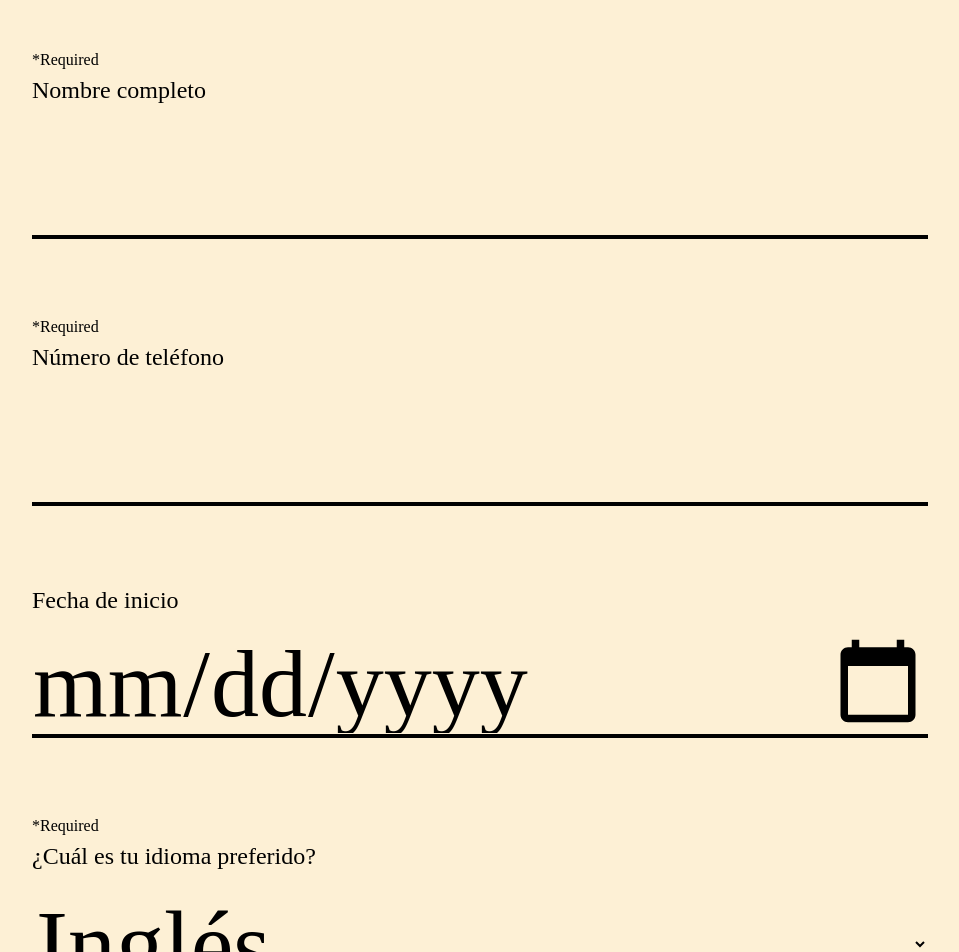
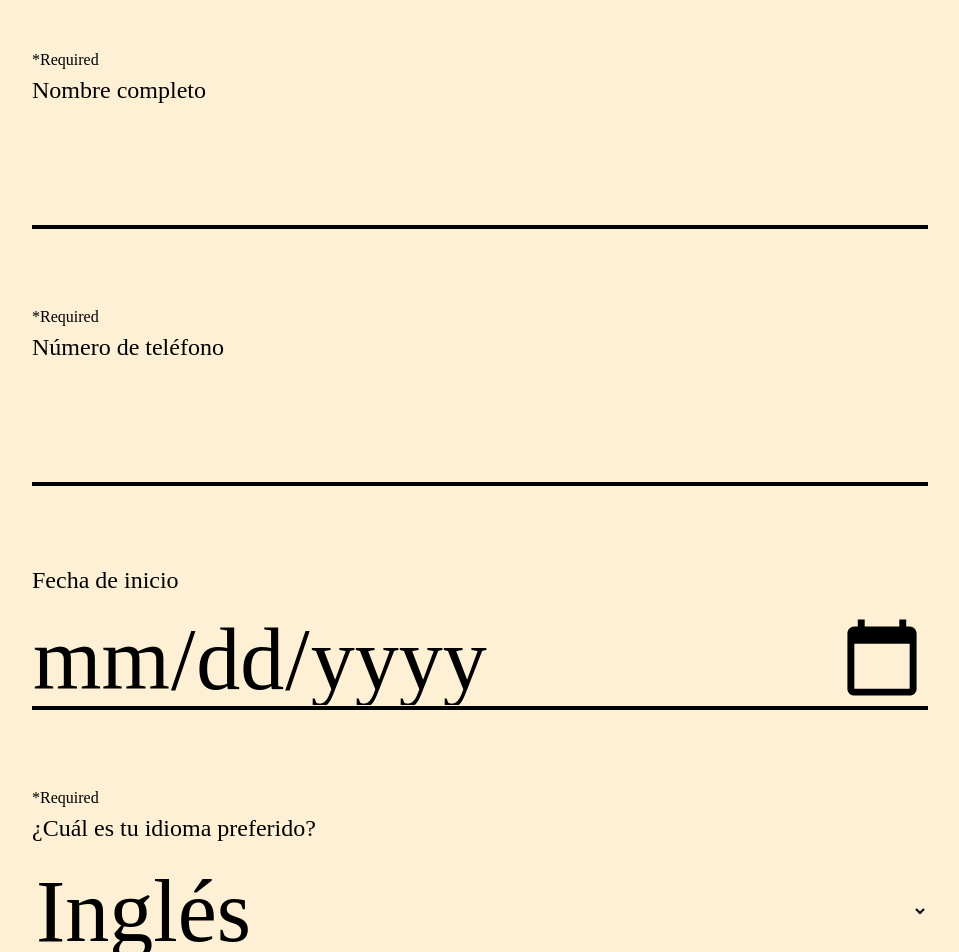
Before and after one commit to Squiffles/Forms, a React (Vite) app in the folder CLIENT/: page /form in a window 1280 px wide. Shown: the part 80-1032 px from the top of the page, without its empty margins (160-1119 px from the left). Built offline with nearby package versions, Linux system fonts and the light colour scheme; a web font is replaced by a local one.

Commit message:
form handled

```diff
--- a/CLIENT/package.json
+++ b/CLIENT/package.json
@@ -15,12 +15,14 @@
         "react": "^18.2.0",
         "react-dom": "^18.2.0",
         "react-redux": "^8.1.2",
-        "react-router-dom": "^6.16.0"
+        "react-router-dom": "^6.16.0",
+        "uuid": "^9.0.1"
     },
     "devDependencies": {
         "@types/react": "^18.2.15",
         "@types/react-dom": "^18.2.7",
         "@types/react-router-dom": "^5.3.3",
+        "@types/uuid": "^9.0.4",
         "@typescript-eslint/eslint-plugin": "^6.0.0",
         "@typescript-eslint/parser": "^6.0.0",
         "@vitejs/plugin-react-swc": "^3.3.2",
--- a/CLIENT/src/components/Pages/Form.tsx
+++ b/CLIENT/src/components/Pages/Form.tsx
@@ -1,9 +1,70 @@
 // --------------- IMPORTS ---------------
+import { useState, useEffect } from "react";
 import { items } from "../../services/data.json";
+import { postAnswerRequest } from "../../services/requests/answer";
 
 
 // --------------- COMPONENT ---------------
 function Form() {
+
+
+    const NAME = items[0];
+    const PHONE_NUMBER = items[1];
+    const START_DATE = items[2];
+    const PREFERRED_LANGUAGE = items[3];
+    const HOW_FOUND = items[4];
+    const NEWSLETTER_SUBSCRIPTION = items[5];
+
+    type Answer = {
+        name: string;
+        phoneNumber: string;
+        startDate?: string | null;
+        preferredLanguage: string;
+        howFound: string;
+        newsletter_subscription?: boolean | null
+    };
+
+    // LOCAL STATES:
+    const [answer, setAnswer] = useState<Answer>({
+        name: "",
+        phoneNumber: "",
+        startDate: null,
+        preferredLanguage: "",
+        howFound: "",
+        newsletter_subscription: null
+    });
+
+
+    // FUNCTIONS:
+    const handleSubmit = (event: any) => {
+        event.preventDefault();
+
+        // Check if the answer is filled before making the post request.
+        // if (answer)
+        // postAnswerRequest(answer);
+    };
+
+
+    type inputSort = "NAME" | "PHONE_NUMBER" | "START_DATE" | "PREFERRED_LANGUAGE" | "HOW_FOUND" | "NEWSLETTER_SUBSCRIPTION";
+    const handleInputChange = (event: any, sort: inputSort) => {
+        let VALUE = event.target.value;
+
+        sort === "NAME" && setAnswer({ ...answer, name: VALUE });
+        sort === "PHONE_NUMBER" && setAnswer({ ...answer, phoneNumber: VALUE });
+        sort === "START_DATE" && setAnswer({ ...answer, startDate: VALUE });
+        sort === "PREFERRED_LANGUAGE" && setAnswer({ ...answer, preferredLanguage: VALUE });
+        sort === "HOW_FOUND" && setAnswer({ ...answer, howFound: VALUE });
+        sort === "NEWSLETTER_SUBSCRIPTION" && (
+            VALUE = event.target.checked ? true : null,
+            setAnswer({ ...answer, newsletter_subscription: VALUE })
+        );
+
+        return;
+    };
+
+    useEffect(() => {
+        console.log(answer);
+    }, [answer])
 
 
     // ELEMENT:
@@ -12,45 +73,50 @@ function Form() {
             <header className="flex justify-between items-center w-full text-[4rem] leading-[1]">
                 <span>INPUT</span><span>IT</span>
             </header>
-            <form className="flex flex-col gap-[5rem] w-[70%] mt-[5%] border-black rounded-[0.5rem]">
-                {/* NAME */}
+            <form
+                className="flex flex-col gap-[5rem] w-[70%] mt-[5%] border-black rounded-[0.5rem]"
+                onSubmit={handleSubmit}
+            >
+                {/* 1) NAME */}
                 <section className="flex flex-col justify-start">
                     {
-                        items[0].required ? (
+                        NAME.required ? (
                             <p>*Required</p>
                         ) : null
                     }
-                    <label className="text-[1.5rem]">{items[0].label}</label>
+                    <label className="text-[1.5rem]">{NAME.label}</label>
                     <div className="relative w-full mt-4">
                         <input
-                            className="w-full bg-transparent outline-none text-[6rem] leading-[1]"
-                            type={items[0].type}
-                            required={items[0].required}
+                            className="w-full bg-transparent outline-none text-[5.5rem] leading-[1]"
+                            type={NAME.type}
+                            onChange={(e) => handleInputChange(e, "NAME")}
+                            required={NAME.required}
                         />
                         <div className="absolute w-full h-1 bg-black" />
                     </div>
                 </section>
-                {/* PHONE NUMBER */}
+                {/* 2) PHONE NUMBER */}
                 <section className="flex flex-col justify-start">
                     {
-                        items[1].required ? (
+                        PHONE_NUMBER.required ? (
                             <p>*Required</p>
                         ) : null
                     }
-                    <label className="text-[1.5rem]">{items[1].label}</label>
+                    <label className="text-[1.5rem]">{PHONE_NUMBER.label}</label>
                     <div className="relative w-full mt-4">
                         <input
-                            className="w-full bg-transparent outline-none text-[6rem] leading-[1]"
-                            type={items[1].type}
-                            required={items[1].required}
+                            className="w-full bg-transparent outline-none text-[5.5rem] leading-[1]"
+                            type={PHONE_NUMBER.type}
+                            onChange={(e) => handleInputChange(e, "PHONE_NUMBER")}
+                            required={PHONE_NUMBER.required}
                         />
                         <div className="absolute w-full h-1 bg-black" />
                     </div>
                 </section>
-                {/* START DATE */}
+                {/* 3) START DATE */}
                 <section className="flex flex-col justify-start">
                     {
-                        items[2].required ? (
+                        START_DATE.required ? (
                             <p>*Required</p>
                         ) : null
                     }
@@ -58,22 +124,23 @@ function Form() {
                         className="text-[1.5rem]"
                         htmlFor="start_date"
                     >
-                        {items[2].label}
+                        {START_DATE.label}
                     </label>
                     <div className="relative w-full mt-4">
                         <input
                             id="start_date"
-                            className="w-full bg-transparent outline-none text-[6rem] leading-[1]"
-                            type={items[2].type}
-                            required={items[2].required}
+                            className="w-full bg-transparent outline-none text-[5.5rem] leading-[1]"
+                            type={START_DATE.type}
+                            onChange={(e) => handleInputChange(e, "START_DATE")}
+                            required={START_DATE.required}
                         />
                         <div className="absolute w-full h-1 bg-black" />
                     </div>
                 </section>
-                {/* PREERRED LANGUAGE */}
+                {/* 4) PREERRED LANGUAGE */}
                 <section className="flex flex-col justify-start">
                     {
-                        items[3].required ? (
+                        PREFERRED_LANGUAGE.required ? (
                             <p>*Required</p>
                         ) : null
                     }
@@ -81,41 +148,47 @@ function Form() {
                         className="text-[1.5rem]"
                         htmlFor="preferred_language"
                     >
-                        {items[3].label}
+                        {PREFERRED_LANGUAGE.label}
                     </label>
                     <div className="relative w-full mt-4">
                         <select
                             id="preferred_language"
-                            className="w-full bg-transparent outline-none text-[6rem] leading-[1]"
-                            required={items[3].required}
+                            className="w-full bg-transparent outline-none text-[5.5rem] leading-[1]"
+                            required={PREFERRED_LANGUAGE.required}
+                            onChange={(e) => handleInputChange(e, "PREFERRED_LANGUAGE")}
                         >
                             {
-                                items[3].options?.map((option, idx) => (
-                                    <option key={idx}>{option.label}</option>
+                                PREFERRED_LANGUAGE.options?.map((option, idx) => (
+                                    <option key={idx} value={option.value} >{option.label}</option>
                                 ))
                             }
                         </select>
                         <div className="absolute w-full h-1 bg-black" />
                     </div>
                 </section>
-                {/* HOW FOUND */}
+                {/* 5) HOW FOUND */}
                 <section className="flex flex-col justify-start">
                     {
-                        items[4].required ? (
+                        HOW_FOUND.required ? (
                             <p>*Required</p>
                         ) : null
                     }
-                    <label className="text-[1.5rem]">{items[4].label}</label>
+                    <label className="text-[1.5rem]">{HOW_FOUND.label}</label>
                     <div className="relative w-full mt-4">
                         {
-                            items[4].options?.map((option, index) => (
-                                <span className="flex">
+                            HOW_FOUND.options?.map((option, index) => (
+                                <span
+                                    key={index}
+                                    className="flex"
+                                >
                                     <input
                                         key={index}
                                         id={`option_${index}`}
-                                        className="w-[30px] bg-transparent outline-none text-[6rem] leading-[1]"
+                                        className="w-[30px] bg-transparent outline-none text-[5.5rem] leading-[1]"
                                         type={items[4].type}
                                         name="how_found"
+                                        onChange={(e) => handleInputChange(e, "HOW_FOUND")}
+                                        value={option.value}
                                         required={items[4].required}
                                     />
                                     <label
@@ -129,27 +202,29 @@ function Form() {
                         }
                     </div>
                 </section>
-                {/* NEWSLETTER */}
+                {/* 6) NEWSLETTER SUBSCRIPTION */}
                 <section className="flex flex-row-reverse justify-end">
                     {
-                        items[5].required ? (
+                        NEWSLETTER_SUBSCRIPTION.required ? (
                             <p>*Required</p>
                         ) : null
                     }
                     <label
                         className="text-[1rem]"
-                        htmlFor="newsletter"
-                    >{items[5].label}</label>
+                        htmlFor="newsletter_subscription"
+                    >{NEWSLETTER_SUBSCRIPTION.label}</label>
                     <input
-                        id="newsletter"
+                        id="newsletter_subscription"
                         className="w-[50px] bg-transparent outline-none text-[6rem] leading-[1] checked:bg-flame form-radio"
-                        type={items[5].type}
-                        required={items[5].required}
+                        type={NEWSLETTER_SUBSCRIPTION.type}
+                        checked={answer.newsletter_subscription === true}
+                        required={NEWSLETTER_SUBSCRIPTION.required}
+                        onChange={(e) => handleInputChange(e, "NEWSLETTER_SUBSCRIPTION")}
                     />
                 </section>
                 <button
                     className="w-full mt-[1rem] pt-[1rem] pb-[.35rem] bg-flame text-[3rem] transition-all duration-200 hover:bg-black hover:text-white"
-                // onClick={ }
+                    type="submit"
                 >
                     SEND
                 </button>
--- a/CLIENT/src/redux/rootReducer.ts
+++ b/CLIENT/src/redux/rootReducer.ts
@@ -27,6 +27,7 @@ interface AnswerAttributes {
 };
 
 interface answerState {
+    session_id: string;
     answers: {
         data: AnswerAttributes[] | null,
         isSuccessful: Boolean,
@@ -36,12 +37,13 @@ interface answerState {
 };
 
 const initialState: answerState = {
+    session_id: "",
     answers: {
         data: null,
         isSuccessful: false,
         isRejected: false,
         isLoading: false
-    },
+    }
 };
 
 const rootReducer = createSlice({
```
